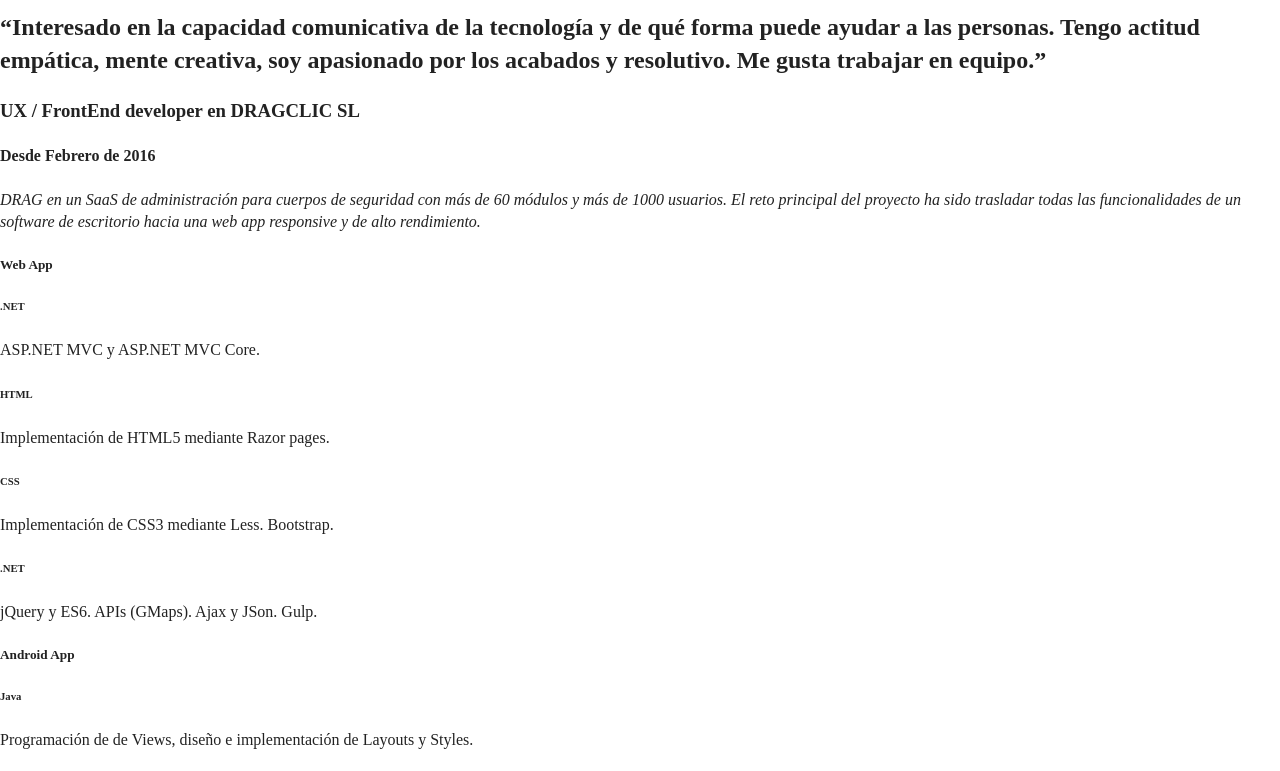
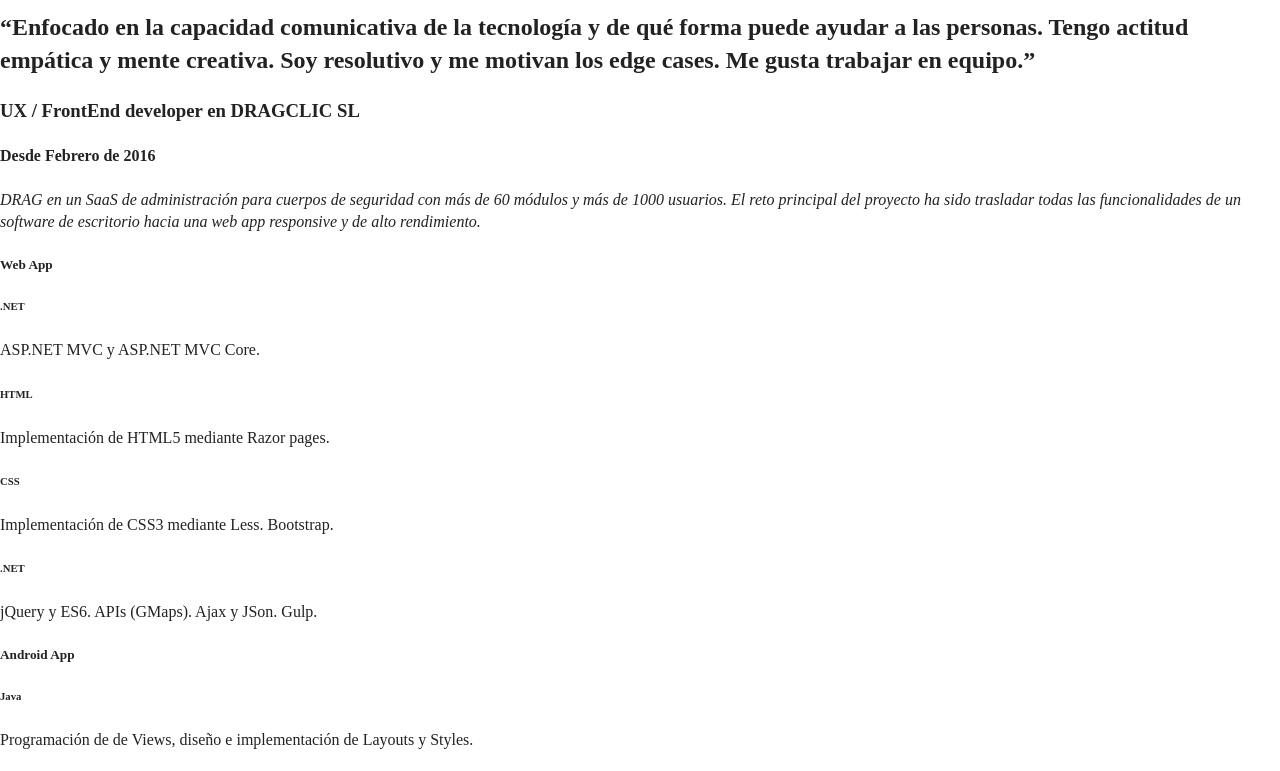
Before and after one commit to amirabet/am_cv, a website: page dist/index.html in a window 1280 px wide. Shown: the part 77-848 px from the top of the page. Drawn offline with Linux system fonts and the light colour scheme.

Commit message:
new personal slogan!

```diff
--- a/dist/index.html
+++ b/dist/index.html
@@ -1,7 +1,15 @@
 <!-- TODOs:
   Make it accessible compilant
-  Screen reader readt
-
+  Screen reader readY
+   ______________
+  |              |
+  |     /""\     |
+  |     \__/     |
+  |   /""\/""\   |
+  |   \__/\__/   |
+  |     ====     |
+  |   artur.es   |
+  |_____________ |
 -->
 <!doctype html>
 <html class="no-js" lang="">
@@ -32,7 +40,7 @@
       <!-- The page's main headings -->
       <header>
         <h1>Artur Mirabet Gea</h1>
-        <h2>“Interesado en la capacidad comunicativa de la tecnología y de qué forma puede ayudar a las personas. Tengo actitud empática, mente creativa, soy apasionado por los acabados y resolutivo. Me gusta trabajar en equipo.”</h2>
+        <h2>“Enfocado en la capacidad comunicativa de la tecnología y de qué forma puede ayudar a las personas. Tengo actitud empática y mente creativa. Soy resolutivo y me motivan los edge cases. Me gusta trabajar en equipo.”</h2>
       </header>
 
       <!-- Section Jobs experienece-->
```
